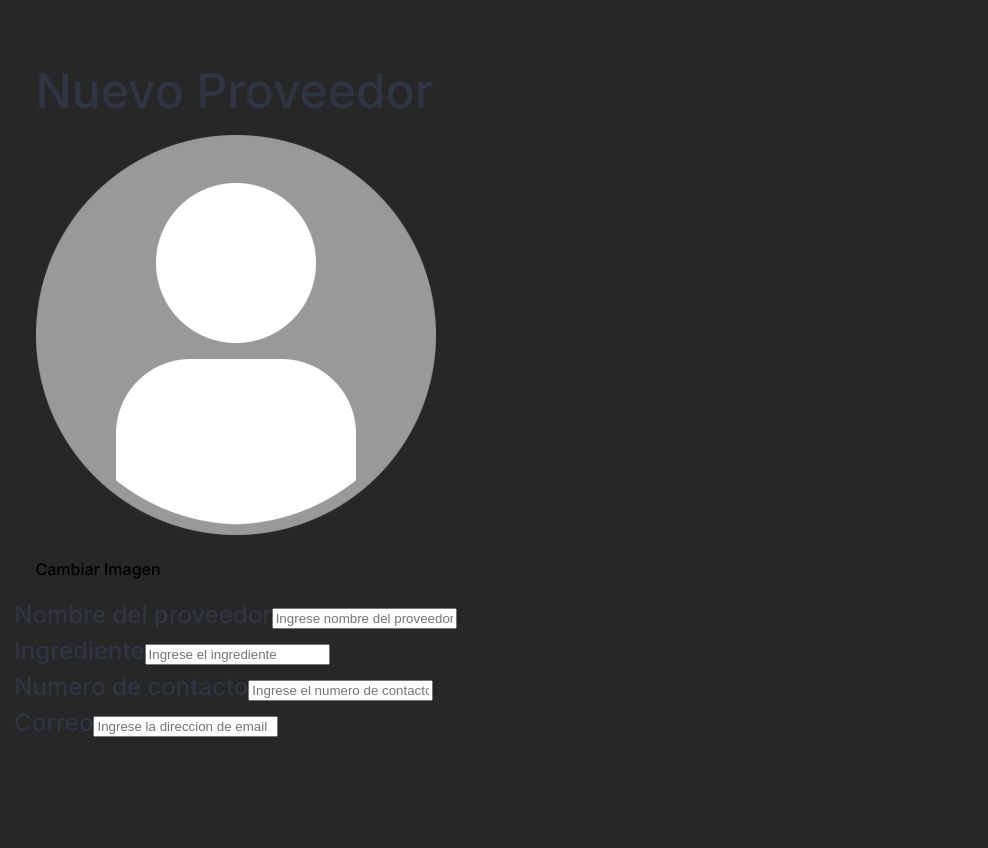
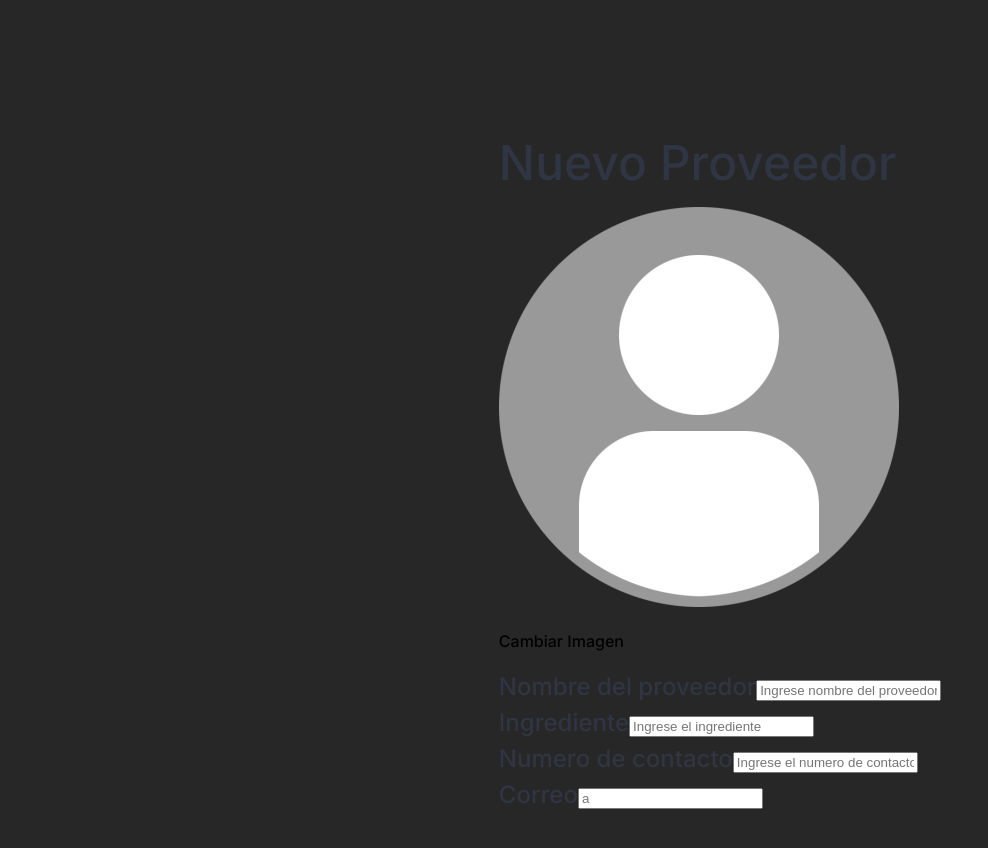
Before and after one commit to nukkua/inventory_managment, a React (Vite) app: page / in a window 1280 px wide. Shown: the top 848 px of the page, without its empty margins (0-988 px from the left). Built offline with nearby package versions, Linux system fonts and the light colour scheme.

Commit message:
falta peji

```diff
--- a/src/components/AddProvCard.css
+++ b/src/components/AddProvCard.css
@@ -2,8 +2,14 @@
     display: flex;
     flex-direction: column;
     position: absolute;
-    width: 471px;
-    height: 756px;
+    width: 1440px;
+    height: 900px;
     justify-content: center;
     align-items: center;
+    padding: 0;
+    margin: 0;
 }
+
+.top-container{
+
+}
--- a/src/components/AddProvCard.jsx
+++ b/src/components/AddProvCard.jsx
@@ -1,38 +1,42 @@
-import React from 'react'
-import "./AddProvCard.css"
+import React from "react";
+import "./AddProvCard.css";
 
-const AddProvCard = () => {
+const AddProvCard = (props) => {
   return (
-    <div className='card-prov-container'>
+    <div className="card-prov-container">
+      <div className="container-info">
         <div className="top-container">
-        <h2>
-          Nuevo Proveedor
-        </h2>
+          <h2>Nuevo Proveedor</h2>
           <div className="img-prov">
-          <img src="./src/assets/images/user.png" alt="" className="img-avatar" />
+            <img
+              src="./src/assets/images/user.png"
+              alt=""
+              className="img-avatar"
+            />
             <p>Cambiar Imagen</p>
           </div>
         </div>
         <div className="user-info-container">
           <div className="user-info">
             <span>Nombre del proveedor</span>
-          <input type="text" placeholder='Ingrese nombre del proveedor' />
+            <input type="text" placeholder="Ingrese nombre del proveedor" />
           </div>
           <div className="ingrediente-info">
             <span>Ingrediente</span>
-          <input type="text" placeholder='Ingrese el ingrediente'/>
+            <input type="text" placeholder="Ingrese el ingrediente" />
           </div>
           <div className="user-contact">
             <span>Numero de contacto</span>
-          <input type="text" placeholder='Ingrese el numero de contacto'/>
+            <input type="text" placeholder="Ingrese el numero de contacto" />
           </div>
           <div className="user-direction">
             <span>Correo</span>
-          <input type="text" placeholder='Ingrese la direccion de email'/>
+            <input type="text" placeholder="a" />
           </div>
         </div>
       </div>
-  )
-}
+    </div>
+  );
+};
 
-export default AddProvCard
+export default AddProvCard;
```
Also changed, not shown: src/components/InputInfoProv.jsx (added, +10 -0 lines), src/components/InputInfoProv.css (added). Lines whose indentation alone changed are shown as unchanged.
